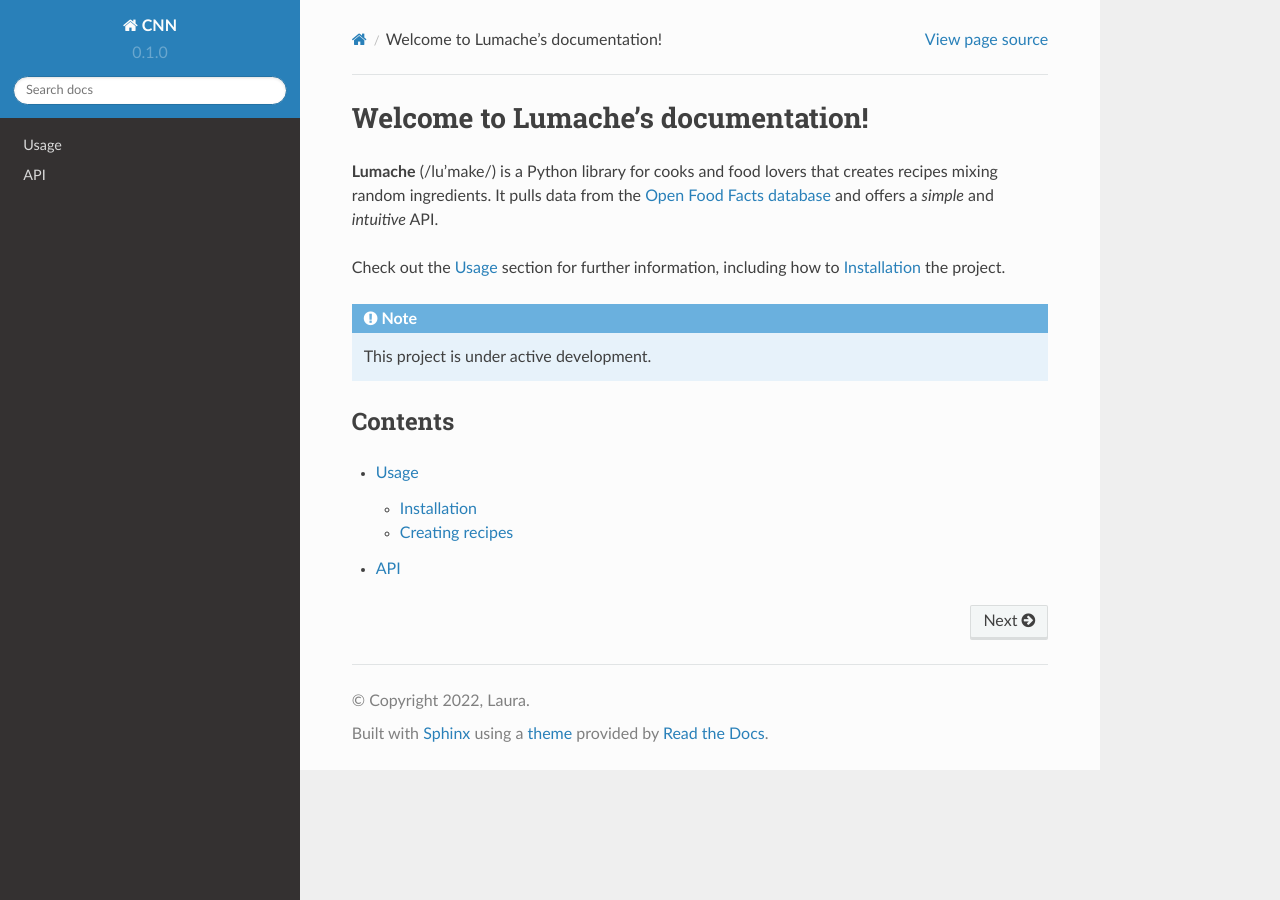
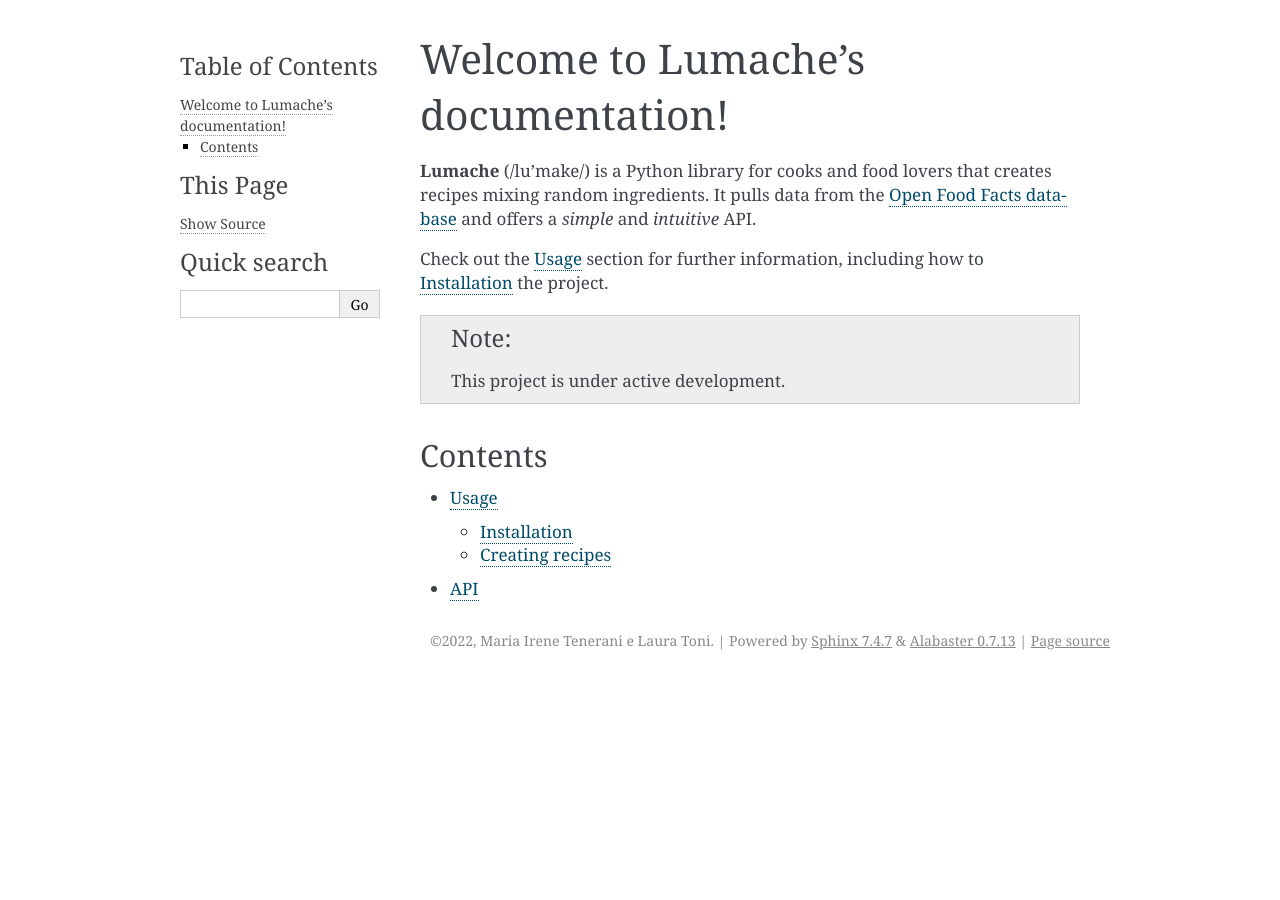
Before and after one commit to LauraToni/FirstRep, a Sphinx documentation site: the page built from docs/source/index.rst, in a window 1280 px wide. Built offline with Sphinx 7.4.7, drawn with Linux system fonts in a browser that asks for light colours; some of the changed lines change nothing that is shown.

Commit message:
Update conf.py

```diff
--- a/docs/source/conf.py
+++ b/docs/source/conf.py
@@ -1,41 +1,57 @@
 # Configuration file for the Sphinx documentation builder.
+#
+# This file only contains a selection of the most common options. For a full
+# list see the documentation:
+# https://www.sphinx-doc.org/en/master/usage/configuration.html
 
+# -- Path setup --------------------------------------------------------------
+
+# If extensions (or modules to document with autodoc) are in another directory,
+# add these directories to sys.path here. If the directory is relative to the
+# documentation root, use os.path.abspath to make it absolute, like shown here.
+#
 import os
 import sys
-sys.path.insert(0, os.path.abspath('../../'))
+sys.path.insert(0, os.path.abspath('.'))
 
-# -- Project information
 
-project = 'CNN'
-copyright = '2022, Laura'
-author = 'Laura e Irene'
+# -- Project information -----------------------------------------------------
 
+project = 'CNN for Alzheimer and Control'
+copyright = '2022, Maria Irene Tenerani e Laura Toni'
+author = 'Maria Irene Tenerani e Laura Toni'
+
+# The full version, including alpha/beta/rc tags
 release = '0.1'
-version = '0.1.0'
 
-# -- General configuration
 
-extensions = [
-    'sphinx.ext.duration',
-    'sphinx.ext.doctest',
-    'sphinx.ext.autodoc',
-    'sphinx.ext.autosummary',
-    'sphinx.ext.intersphinx',
+# -- General configuration ---------------------------------------------------
+
+# Add any Sphinx extension module names here, as strings. They can be
+# extensions coming with Sphinx (named 'sphinx.ext.*') or your custom
+# ones.
+extensions = ['sphinx.ext.autodoc',
+               'sphinx.ext.doctest',
+               'sphinx.ext.intersphinx'
 ]
 
-intersphinx_mapping = {
-    'python': ('https://docs.python.org/3/', None),
-    'sphinx': ('https://www.sphinx-doc.org/en/master/', None),
-}
-intersphinx_disabled_domains = ['std']
-
+# Add any paths that contain templates here, relative to this directory.
 templates_path = ['_templates']
 
-# -- Options for HTML output
+# List of patterns, relative to source directory, that match files and
+# directories to ignore when looking for source files.
+# This pattern also affects html_static_path and html_extra_path.
+exclude_patterns = []
 
-html_theme = 'sphinx_rtd_theme'
 
-# -- Options for EPUB output
-epub_show_urls = 'footnote'
+# -- Options for HTML output -------------------------------------------------
 
+# The theme to use for HTML and HTML Help pages.  See the documentation for
+# a list of builtin themes.
+#
+html_theme = 'alabaster'
+
+# Add any paths that contain custom static files (such as style sheets) here,
+# relative to this directory. They are copied after the builtin static files,
+# so a file named "default.css" will overwrite the builtin "default.css".
 html_static_path = ['_static']
```
